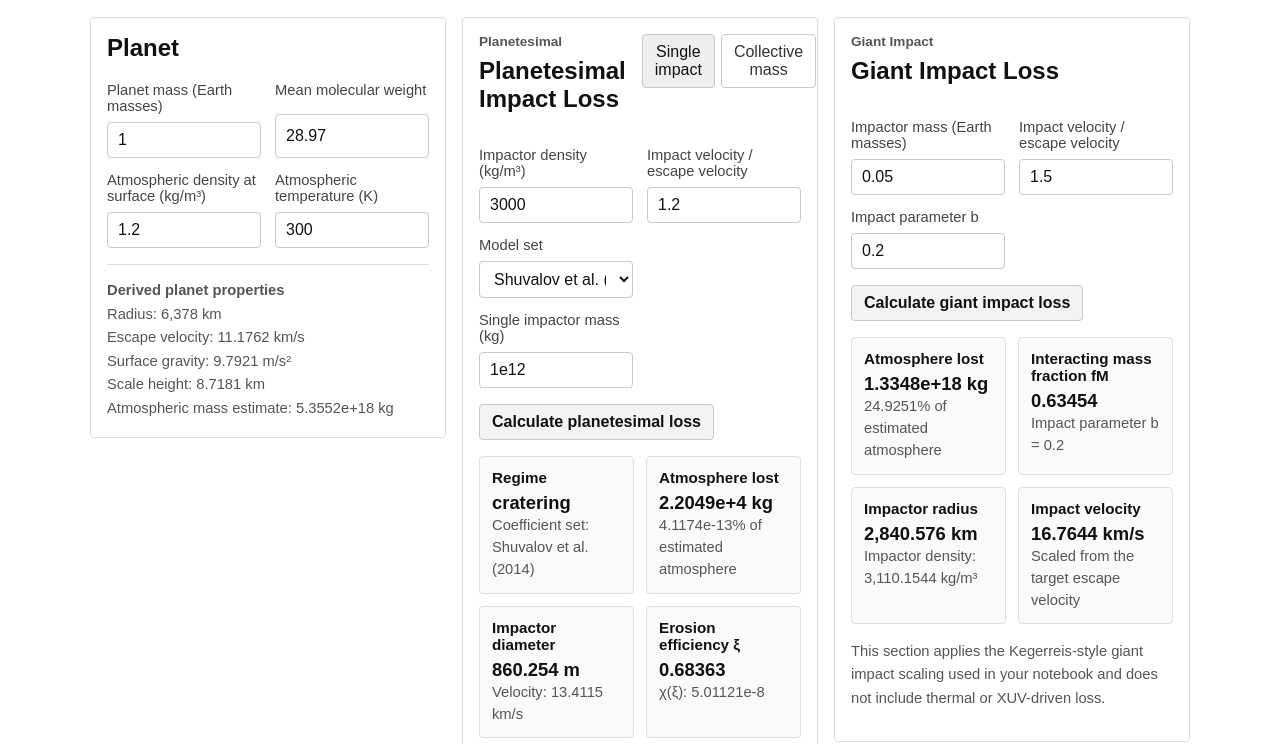
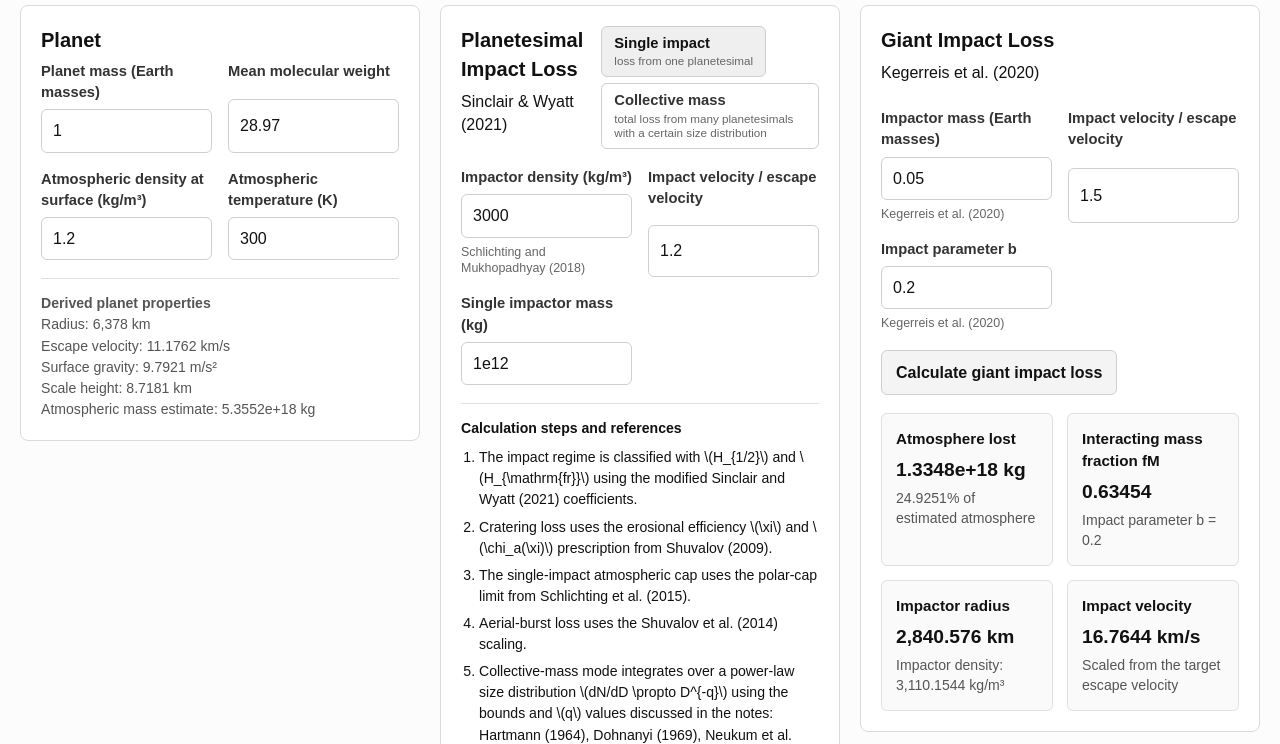
Before and after one commit to typhooneye/impact_erosion, a plain HTML site: page index.html in a window 1280 px wide. Shown: the part 146-890 px from the top of the page. Drawn offline with Linux system fonts and the light colour scheme.

Commit message:
update the webpage

```diff
--- a/app.js
+++ b/app.js
@@ -10,10 +10,7 @@ const state = {
   planetesimalMode: "single",
 };
 
-const coeffSets = {
-  shuvalov: { A12: 1.4, Afr: 1.4, B12: 5.5, Bfr: 3.5, label: "Shuvalov et al. (2014)" },
-  sinclair: { A12: 1.4, Afr: 1.4, B12: 1.24, Bfr: 1.97, label: "Sinclair & Wyatt (2021)" },
-};
+const SINCLAIR_COEFFS = { A12: 1.4, Afr: 1.4, B12: 1.24, Bfr: 1.97, label: "Sinclair & Wyatt (2021)" };
 
 function $(id) {
   return document.getElementById(id);
@@ -117,7 +114,7 @@ function computeSinglePlanetesimal(planet, options) {
   const mass = options.mass;
   const density = options.density;
   const velocityRatio = options.velocityRatio;
-  const coeff = coeffSets[options.coeffSet];
+  const coeff = SINCLAIR_COEFFS;
 
   if (!Number.isFinite(mass) || mass <= 0) throw new Error("Single impactor mass must be positive.");
   if (!Number.isFinite(density) || density <= 0) throw new Error("Impactor density must be positive.");
@@ -235,7 +232,6 @@ function computeCollectivePlanetesimal(planet, options) {
       mass,
       density,
       velocityRatio,
-      coeffSet: options.coeffSet,
     });
 
     expectedImpactors += count;
@@ -380,7 +376,6 @@ function calculatePlanetesimal() {
     const shared = {
       density: readNumber("planetesimalDensity"),
       velocityRatio: readNumber("planetesimalVelocityRatio"),
-      coeffSet: $("planetesimalCoeffSet").value,
     };
 
     if (state.planetesimalMode === "single") {
--- a/index.html
+++ b/index.html
@@ -9,11 +9,10 @@
   <body>
     <main class="page">
       <section class="hero">
-        <p class="eyebrow">Impact Erosion Tool</p>
         <h1>Atmospheric Loss Calculator</h1>
         <p class="lede">
-          Compare atmospheric erosion from planetesimal impacts and giant impacts
-          using the prescriptions from your notes and notebook.
+          Atmospheric erosion from planetesimal impacts and giant impacts
+          using the prescriptions from existing studies.
         </p>
       </section>
 
@@ -44,12 +43,18 @@
         <article class="panel">
             <div class="section-head">
               <div>
-                <p class="eyebrow">Planetesimal</p>
                 <h2>Planetesimal Impact Loss</h2>
+                <p>Sinclair & Wyatt (2021)</p>
               </div>
               <div class="segmented">
-                <button class="is-active" data-mode="single" id="singleModeBtn">Single impact</button>
-                <button data-mode="collective" id="collectiveModeBtn">Collective mass</button>
+                <button class="is-active" data-mode="single" id="singleModeBtn">
+                  <span>Single impact</span>
+                  <small>loss from one planetesimal</small>
+                </button>
+                <button data-mode="collective" id="collectiveModeBtn">
+                  <span>Collective mass</span>
+                  <small>total loss from many planetesimals with a certain size distribution</small>
+                </button>
               </div>
             </div>
 
@@ -57,17 +62,11 @@
               <label>
                 <span>Impactor density (kg/m³)</span>
                 <input id="planetesimalDensity" type="number" value="3000" step="10" min="1" />
+                <small class="field-note">Schlichting and Mukhopadhyay (2018)</small>
               </label>
               <label>
                 <span>Impact velocity / escape velocity</span>
                 <input id="planetesimalVelocityRatio" type="number" value="1.2" step="0.01" min="0" />
-              </label>
-              <label>
-                <span>Model set</span>
-                <select id="planetesimalCoeffSet">
-                  <option value="shuvalov">Shuvalov et al. (2014)</option>
-                  <option value="sinclair">Sinclair & Wyatt (2021)</option>
-                </select>
               </label>
             </div>
 
@@ -86,19 +85,33 @@
               <label>
                 <span>Minimum diameter (m)</span>
                 <input id="diameterMin" type="number" value="1" step="1" min="0.000001" />
+                <small class="field-note">Schlichting and Mukhopadhyay (2018)</small>
               </label>
               <label>
                 <span>Maximum diameter (m)</span>
                 <input id="diameterMax" type="number" value="300000" step="1000" min="1" />
+                <small class="field-note">Schlichting and Mukhopadhyay (2018)</small>
               </label>
               <label>
                 <span>Differential index q</span>
                 <input id="powerLawIndex" type="number" value="2" step="0.1" min="0.1" />
+                <small class="field-note">Hartmann (1964); Dohnanyi (1969); Neukum et al. (2001)</small>
               </label>
               <label>
                 <span>Integration bins</span>
                 <input id="collectiveBins" type="number" value="160" step="1" min="20" max="1200" />
               </label>
+            </div>
+
+            <div class="calc-block">
+              <strong>Calculation steps and references</strong>
+              <ol>
+                <li>The impact regime is classified with \(H_{1/2}\) and \(H_{\mathrm{fr}}\) using the modified Sinclair and Wyatt (2021) coefficients.</li>
+                <li>Cratering loss uses the erosional efficiency \(\xi\) and \(\chi_a(\xi)\) prescription from Shuvalov (2009).</li>
+                <li>The single-impact atmospheric cap uses the polar-cap limit from Schlichting et al. (2015).</li>
+                <li>Aerial-burst loss uses the Shuvalov et al. (2014) scaling.</li>
+                <li>Collective-mass mode integrates over a power-law size distribution \(dN/dD \propto D^{-q}\) using the bounds and \(q\) values discussed in the notes: Hartmann (1964), Dohnanyi (1969), Neukum et al. (2001), and Schlichting and Mukhopadhyay (2018).</li>
+              </ol>
             </div>
 
             <div class="actions">
@@ -115,8 +128,8 @@
         <article class="panel">
             <div class="section-head">
               <div>
-                <p class="eyebrow">Giant Impact</p>
                 <h2>Giant Impact Loss</h2>
+                <p>Kegerreis et al. (2020)</p>
               </div>
             </div>
 
@@ -124,6 +137,7 @@
               <label>
                 <span>Impactor mass (Earth masses)</span>
                 <input id="giantMassEarth" type="number" value="0.05" step="0.001" min="0.000001" />
+                <small class="field-note">Kegerreis et al. (2020)</small>
               </label>
               <label>
                 <span>Impact velocity / escape velocity</span>
@@ -132,6 +146,7 @@
               <label>
                 <span>Impact parameter b</span>
                 <input id="impactParameter" type="number" value="0.2" step="0.01" min="0" max="1" />
+                <small class="field-note">Kegerreis et al. (2020)</small>
               </label>
             </div>
 
@@ -140,10 +155,6 @@
             </div>
 
             <div id="giantResults" class="results"></div>
-            <p class="note">
-              This section applies the Kegerreis-style giant impact scaling used in
-              your notebook and does not include thermal or XUV-driven loss.
-            </p>
         </article>
       </section>
     </main>
--- a/styles.css
+++ b/styles.css
@@ -5,18 +5,19 @@
 body {
   margin: 0;
   color: #111;
-  background: #fff;
+  background: #fcfcfc;
   font-family: Arial, sans-serif;
+  line-height: 1.45;
 }
 
 .page {
-  width: min(1100px, calc(100% - 32px));
+  width: min(1240px, calc(100% - 40px));
   margin: 0 auto;
-  padding: 24px 0 40px;
+  padding: 28px 0 48px;
 }
 
 .hero {
-  margin-bottom: 20px;
+  margin-bottom: 24px;
 }
 
 .eyebrow {
@@ -34,52 +35,60 @@ p {
 }
 
 h1 {
-  margin-bottom: 10px;
-  font-size: 2rem;
+  margin-bottom: 12px;
+  font-size: 2.1rem;
   line-height: 1.2;
 }
 
 .lede {
-  max-width: 800px;
+  max-width: 760px;
   color: #444;
-  line-height: 1.5;
+  margin-bottom: 0;
 }
 
 .layout {
   display: grid;
   grid-template-columns: repeat(3, minmax(0, 1fr));
-  gap: 16px;
+  gap: 20px;
   align-items: start;
 }
 
 .panel {
-  border: 1px solid #d9d9d9;
-  border-radius: 4px;
-  padding: 16px;
+  border: 1px solid #dadada;
+  border-radius: 8px;
+  padding: 20px;
+  background: #fff;
 }
 
 .section-head {
   display: flex;
   justify-content: space-between;
-  gap: 16px;
+  gap: 18px;
   align-items: flex-start;
-  margin-bottom: 14px;
+  margin-bottom: 18px;
 }
 
 .grid {
   display: grid;
   grid-template-columns: repeat(2, minmax(0, 1fr));
-  gap: 14px;
+  gap: 16px;
 }
 
 label {
   display: grid;
-  gap: 8px;
+  gap: 6px;
 }
 
 label span {
-  color: #444;
+  color: #333;
   font-size: 0.92rem;
+  font-weight: 600;
+}
+
+.field-note {
+  color: #666;
+  font-size: 0.78rem;
+  line-height: 1.35;
 }
 
 input,
@@ -91,9 +100,9 @@ button {
 input,
 select {
   width: 100%;
-  border: 1px solid #c8c8c8;
-  border-radius: 4px;
-  padding: 8px 10px;
+  border: 1px solid #cfcfcf;
+  border-radius: 6px;
+  padding: 9px 11px;
   background: #fff;
   color: #111;
 }
@@ -109,12 +118,13 @@ button:focus {
   display: inline-flex;
   gap: 6px;
   padding: 0;
+  flex-wrap: wrap;
 }
 
 .segmented button,
 .actions button {
-  border: 1px solid #c8c8c8;
-  border-radius: 4px;
+  border: 1px solid #cfcfcf;
+  border-radius: 6px;
   cursor: pointer;
 }
 
@@ -122,26 +132,45 @@ button:focus {
   padding: 8px 12px;
   background: #fff;
   color: #333;
+  white-space: nowrap;
+  display: grid;
+  gap: 2px;
+  text-align: left;
 }
 
 .segmented button.is-active {
-  background: #eee;
+  background: #efefef;
   color: #111;
 }
 
+.segmented button span {
+  display: block;
+  font-size: 0.92rem;
+  font-weight: 600;
+  line-height: 1.2;
+}
+
+.segmented button small {
+  display: block;
+  color: #666;
+  font-size: 0.73rem;
+  line-height: 1.2;
+  white-space: normal;
+}
+
 .actions {
-  margin-top: 16px;
+  margin-top: 18px;
 }
 
 .actions button {
-  padding: 8px 12px;
-  background: #f3f3f3;
+  padding: 10px 14px;
+  background: #f4f4f4;
   color: #111;
   font-weight: 600;
 }
 
 .mode-block {
-  margin-top: 14px;
+  margin-top: 16px;
 }
 
 .is-hidden {
@@ -151,13 +180,13 @@ button:focus {
 .results {
   display: grid;
   grid-template-columns: repeat(2, minmax(0, 1fr));
-  gap: 12px;
-  margin-top: 16px;
+  gap: 14px;
+  margin-top: 18px;
 }
 
 .card {
-  padding: 12px;
-  border-radius: 4px;
+  padding: 14px;
+  border-radius: 6px;
   background: #fafafa;
   border: 1px solid #e0e0e0;
 }
@@ -168,27 +197,59 @@ button:focus {
 }
 
 .value {
-  font-size: 1.15rem;
+  font-size: 1.2rem;
   font-weight: 700;
+  margin-bottom: 4px;
 }
 
 .subvalue {
   color: #555;
-  font-size: 0.92rem;
-  line-height: 1.5;
+  font-size: 0.88rem;
+  line-height: 1.45;
 }
 
 .note,
 .derived {
-  margin-top: 16px;
+  margin-top: 18px;
   color: #555;
-  font-size: 0.92rem;
-  line-height: 1.6;
+  font-size: 0.88rem;
+  line-height: 1.5;
+}
+
+.calc-block {
+  margin-top: 18px;
+  padding-top: 14px;
+  border-top: 1px solid #e0e0e0;
+  font-size: 0.88rem;
+  line-height: 1.5;
+}
+
+.calc-block strong {
+  display: block;
+  margin-bottom: 8px;
+}
+
+.calc-block ol {
+  margin: 0;
+  padding-left: 18px;
+}
+
+.calc-block li + li {
+  margin-top: 6px;
 }
 
 .derived {
   padding-top: 14px;
   border-top: 1px solid #e0e0e0;
+}
+
+.panel h2 {
+  margin-bottom: 6px;
+  font-size: 1.25rem;
+}
+
+.panel .section-head p {
+  margin-bottom: 6px;
 }
 
 @media (max-width: 960px) {
```
Also changed, not shown: 5 other files. Lines whose indentation alone changed are shown as unchanged.
